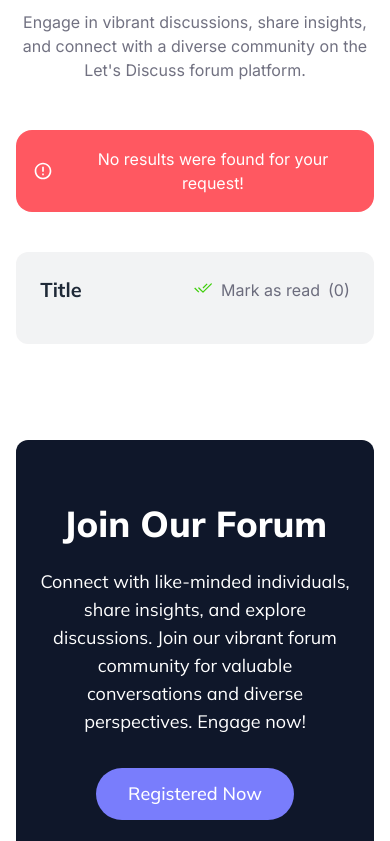
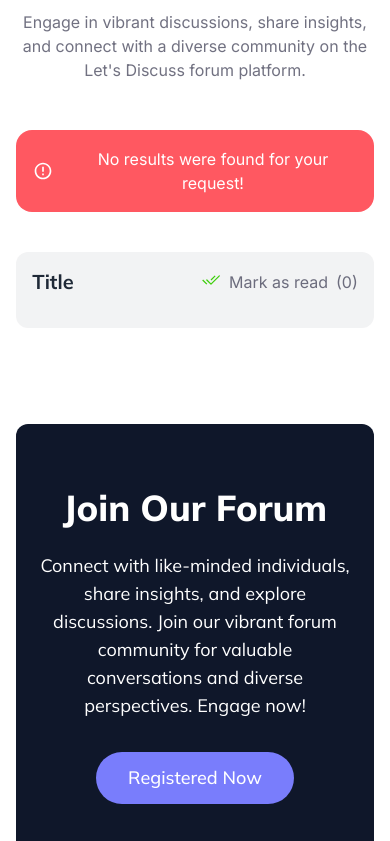
Before and after one commit to rironib/A6-RetroForum, a plain HTML site: page index.html in a window 390 px wide. Shown: the part 900-1741 px from the top of the page. Drawn offline with nearby package versions, Linux system fonts and the light colour scheme; no server answers.

Commit message:
Fix issues

```diff
--- a/index.html
+++ b/index.html
@@ -146,7 +146,7 @@
 
                 <div id="discuss-container" class="lg:w-8/12 space-y-4"> </div>
 
-                <div id="read-container" class="lg:w-4/12 bg-[#12132D0D] p-6 rounded-xl">
+                <div id="read-container" class="lg:w-4/12 h-fit bg-[#12132D0D] p-4 lg:p-6 rounded-xl">
                     <div class="flex justify-between items-center mb-4">
                         <h3 class="font-mulish font-bold text-xl">
                             Title
--- a/js/discuss.js
+++ b/js/discuss.js
@@ -109,7 +109,7 @@ const searchBtn = () => {
 
       discussContainer.classList.remove("hidden");
       readContainer.classList.remove("hidden");
-    }, 1000);
+    }, 2000);
   };
   spinner();
 };
--- a/js/loading.js
+++ b/js/loading.js
@@ -30,5 +30,5 @@ document.addEventListener("DOMContentLoaded", function () {
     discussContainer.classList.remove("hidden");
     readContainer.classList.remove("hidden");
     postContainer.classList.remove("hidden");
-  }, 1000);
+  }, 2000);
 });
```
